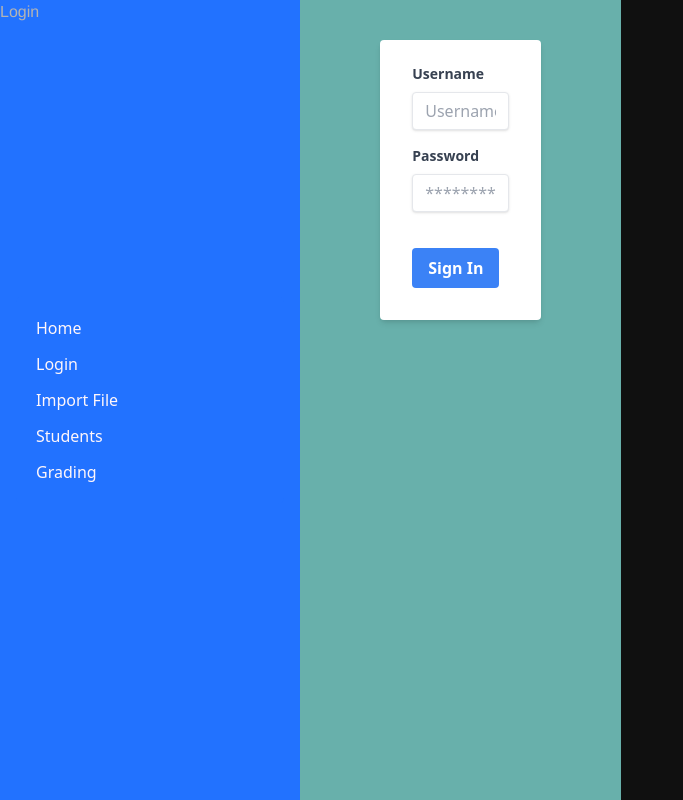
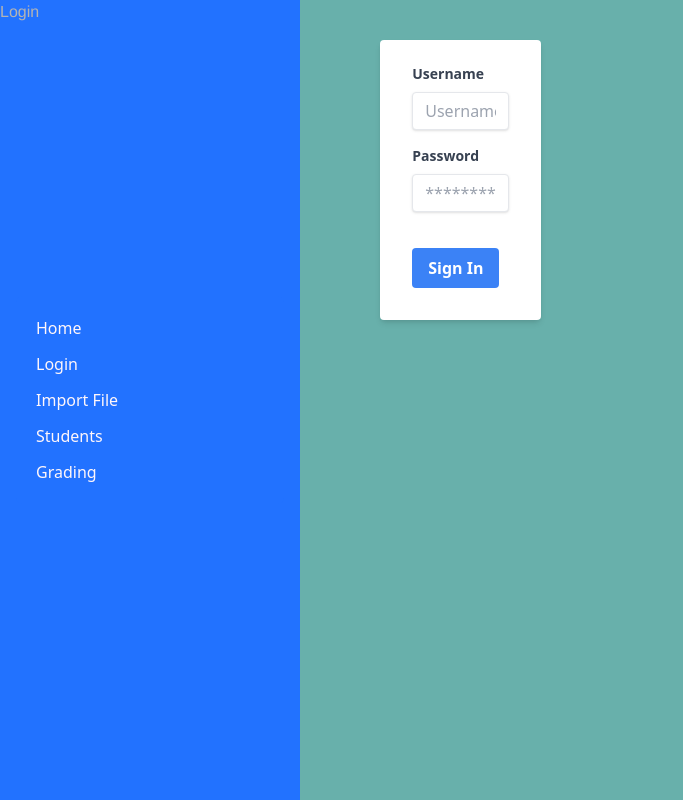
Before and after one commit to JinPlanter/Pharma-Assist, a Next.js app: page /dashboard in a window 1280 px wide. Shown: the whole page, without its empty margins (0-683 px from the left). Built offline with nearby package versions, Linux system fonts and the light colour scheme; what pdfmake would draw is missing.

Commit message:
fix component not taking full viewport width

```diff
--- a/app/dashboard/page.js
+++ b/app/dashboard/page.js
@@ -29,10 +29,10 @@ function Dashboard() {
   };
 
   return (
-    <div className="h-screen flex flex-row w-full">
+    <div className="h-screen bg-accent flex flex-row w-full ">
       <p className="absolute">{activeComponent}</p> {/* Debug */}
       <Navigation onNavigationClick={handleNavigationClick} />
-      <div className="overflow-auto bg-accent">{renderComponent()}</div>
+      <div className="overflow-auto">{renderComponent()}</div>
     </div>
   );
 }
```
